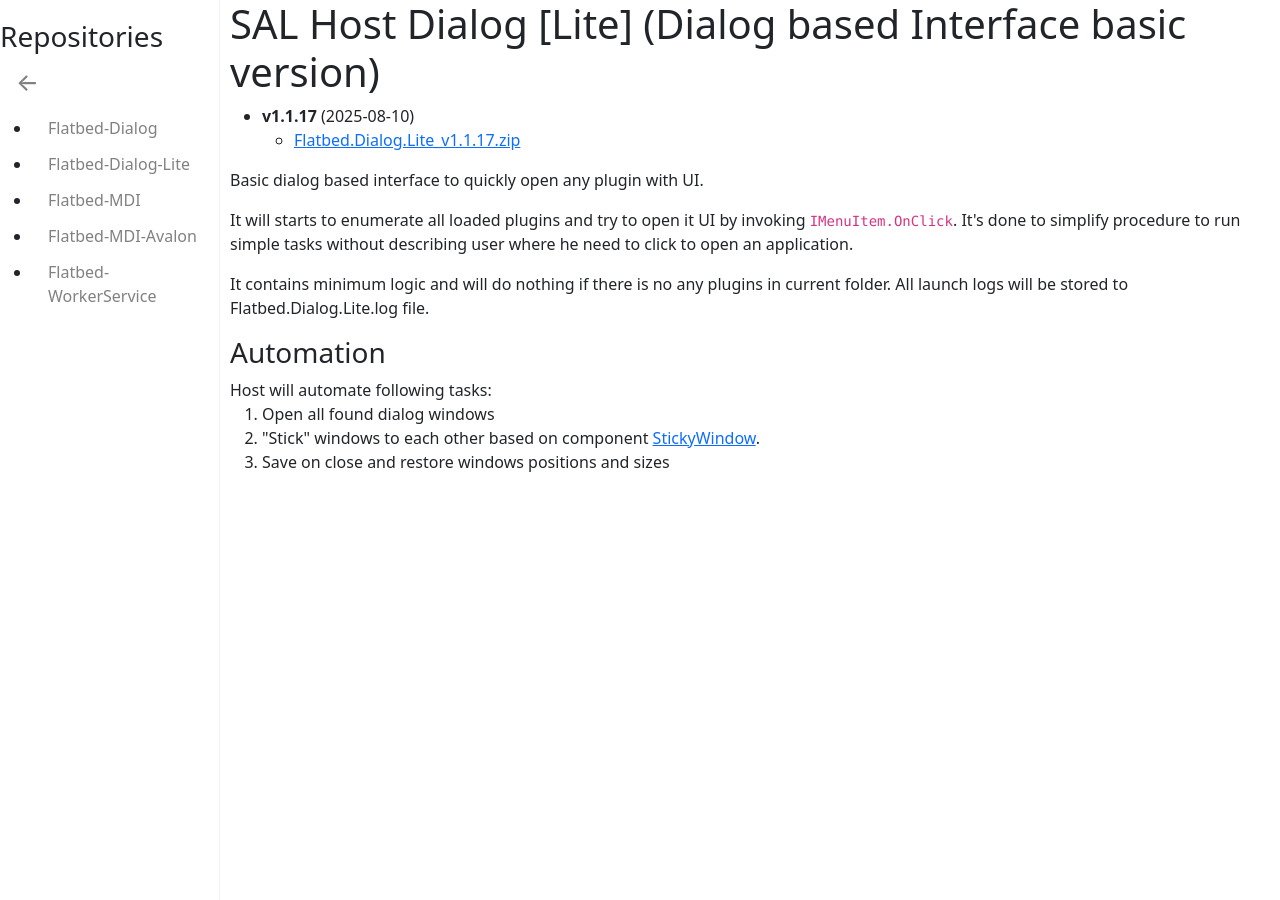
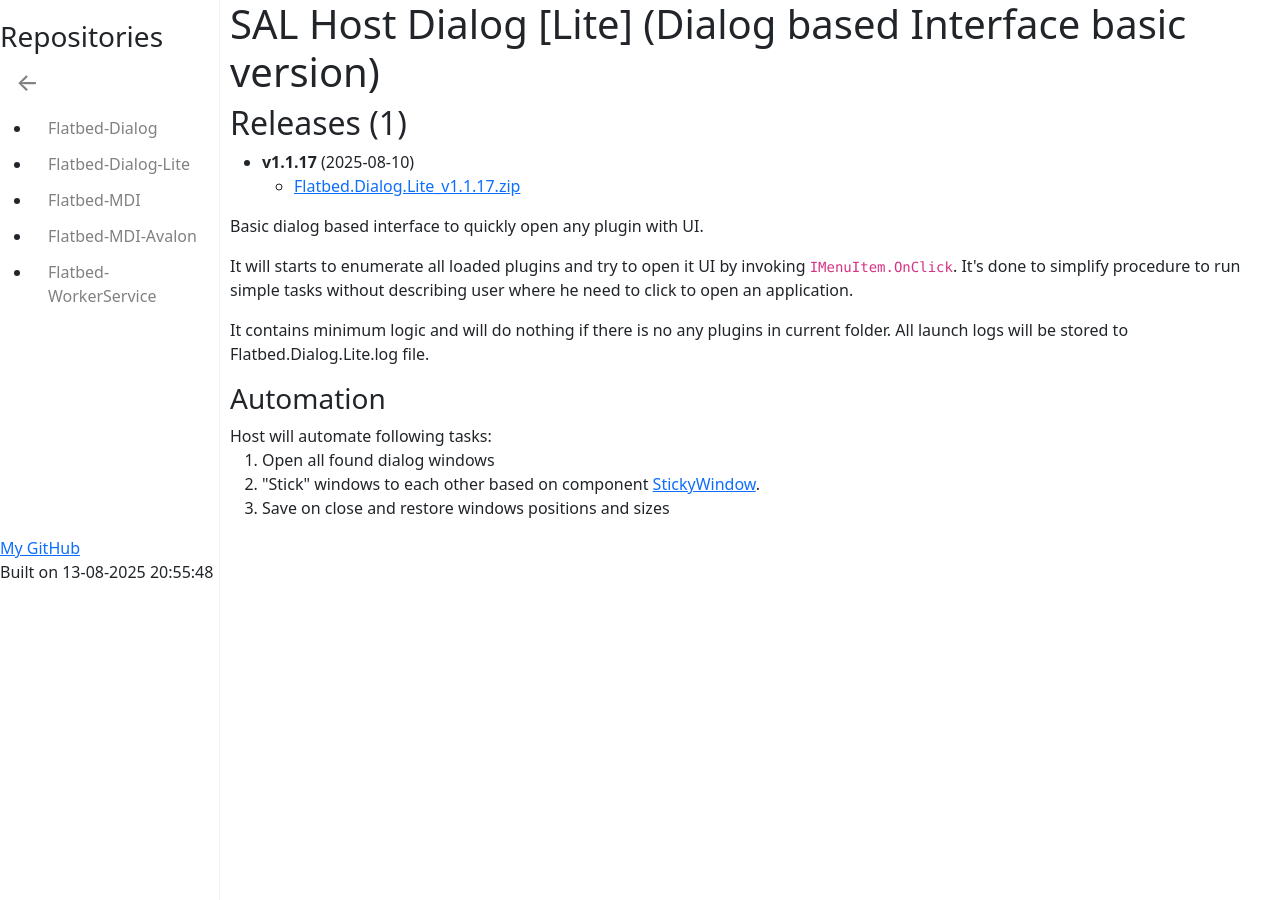
Before and after one commit to DKorablin/DKorablin.github.io, a Jekyll site: the page built from Flatbed-Dialog-Lite/index.html, in a window 1280 px wide. Built offline with Jekyll 4.4.1, drawn with Linux system fonts in a browser that asks for light colours.

Commit message:
Added few custom tweaks into files using Jekyll engine

```diff
--- a/Flatbed-Dialog-Lite/index.html
+++ b/Flatbed-Dialog-Lite/index.html
@@ -5,6 +5,7 @@ title: Flatbed.Dialog.Lite
 
 <h1>SAL Host Dialog [Lite] (Dialog based Interface basic version)</h1>
 
+<h2>Releases ({{ site.data.Flatbed-Dialog-Lite | size }})</h2>
 <ul>
   {% for release in site.data.Flatbed-Dialog-Lite %}
     <li>
--- a/Flatbed-Dialog/index.html
+++ b/Flatbed-Dialog/index.html
@@ -5,6 +5,7 @@ title: Flatbed.Dialog
 
 <h1>SAL Host Dialog (Dialog based Interface)</h1>
 
+<h2>Releases ({{ site.data.Flatbed-Dialog | size }})</h2>
 <ul>
   {% for release in site.data.Flatbed-Dialog %}
     <li>
--- a/Flatbed-MDI-Avalon/index.html
+++ b/Flatbed-MDI-Avalon/index.html
@@ -5,6 +5,7 @@ title: Flatbed.MDI.Avalon
 
 <h1>SAL Host MDI [Avalon]</h1>
 
+<h2>Releases ({{ site.data.Flatbed-MDI-Avalon | size }})</h2>
 <ul>
   {% for release in site.data.Flatbed-MDI-Avalon %}
     <li>
--- a/Flatbed-MDI/index.html
+++ b/Flatbed-MDI/index.html
@@ -5,6 +5,7 @@ title: Flatbed.MDI
 
 <h1>SAL Host MDI (Multiple Document Interface)</h1>
 
+<h2>Releases ({{ site.data.Flatbed-MDI | size }})</h2>
 <ul>
   {% for release in site.data.Flatbed-MDI %}
     <li>
--- a/Flatbed-WorkerService/index.html
+++ b/Flatbed-WorkerService/index.html
@@ -5,6 +5,7 @@ title: Flatbed.WorkerService
 
 <h1>Host based as Windows Service applicationHost based as Windows Service application</h1>
 
+<h2>Releases ({{ site.data.Flatbed-WorkerService | size }})</h2>
 <ul>
   {% for release in site.data.Flatbed-WorkerService %}
     <li>
--- a/_layouts/default.html
+++ b/_layouts/default.html
@@ -20,5 +20,10 @@
 		<main>
 			{{ content }}
 		</main>
+
+		<footer>
+			<a href="https://github.com/DKorablin">My GitHub</a>
+			<p>Built on {{ site.time | date: "%d-%m-%Y %H:%M:%S" }}</p>
+		</footer>
 	</body>
 </html>
```
